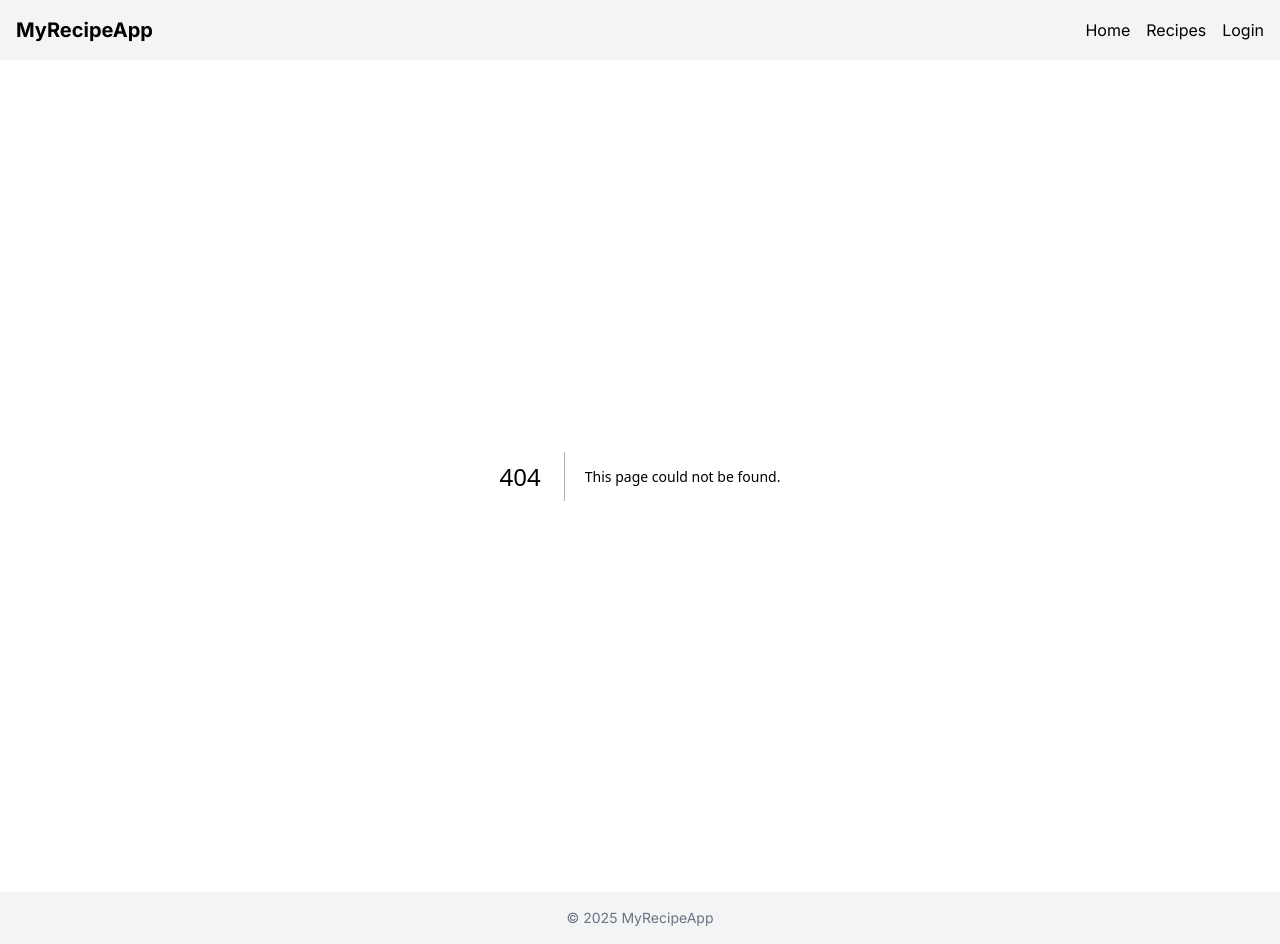
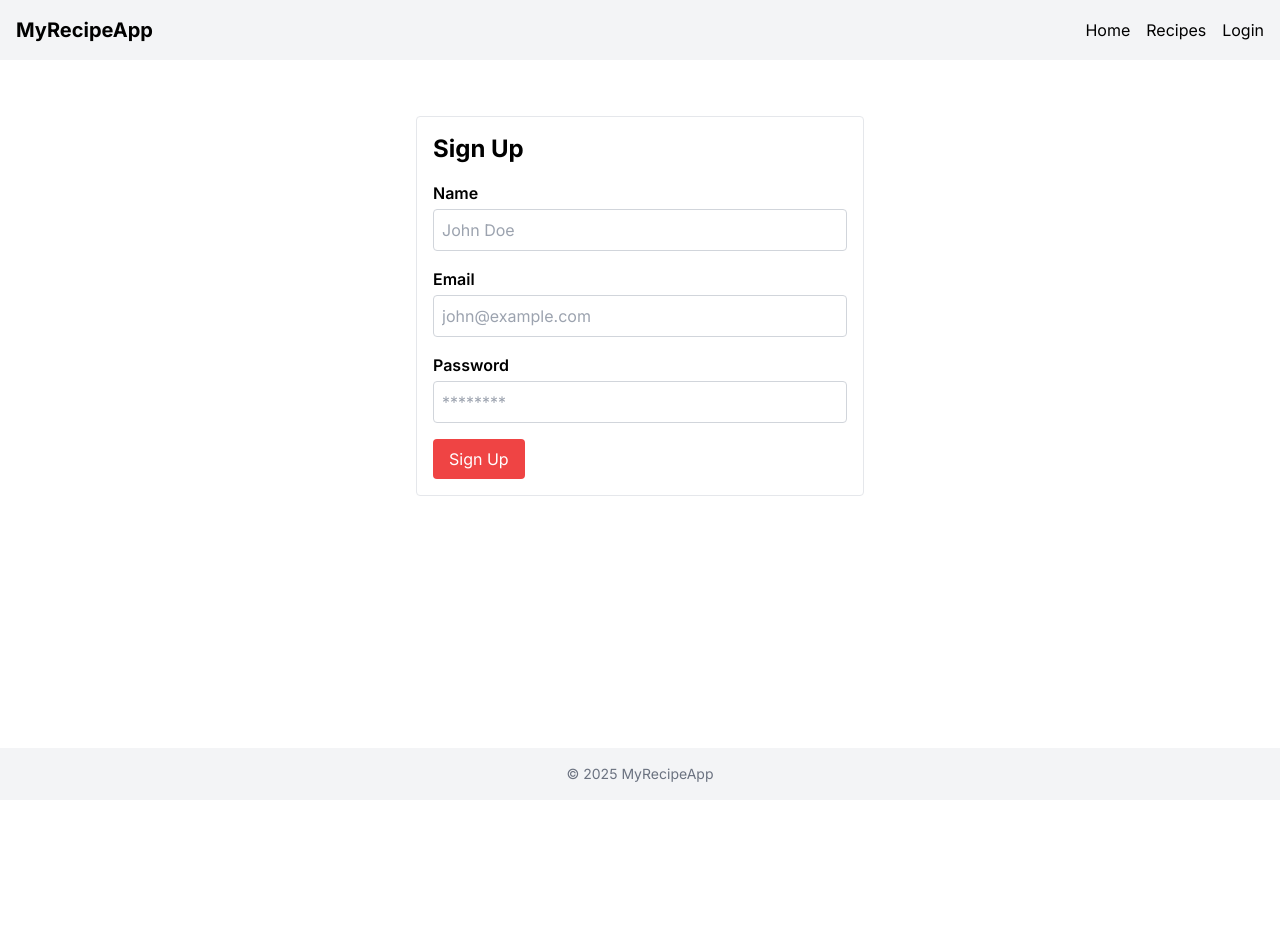
Before and after one commit to mbvaaland/my-recipe-app, a Next.js app: page /register in a window 1280 px wide. Before the commit this address had no page. After the commit the page ends 800 px from the top, so only its background shows below. Built offline with nearby package versions, Linux system fonts and the light colour scheme.

Commit message:
Add user model, NextAuth config, registration endpoint, sign-up form page and connect to /api/register

```diff
--- a/package.json
+++ b/package.json
@@ -9,8 +9,10 @@
     "lint": "next lint"
   },
   "dependencies": {
+    "bcrypt": "^5.1.1",
     "mongoose": "^8.9.7",
     "next": "15.1.6",
+    "next-auth": "^4.24.11",
     "react": "^19.0.0",
     "react-dom": "^19.0.0"
   },
--- /dev/null
+++ b/src/app/api/auth/[...nextauth]/route.ts
@@ -0,0 +1,7 @@
+// src/app/api/auth/[...nextauth]/route.ts
+import NextAuth from 'next-auth'
+import { authOptions } from '@/lib/authOptions'
+
+const handler = NextAuth(authOptions)
+
+export { handler as GET, handler as POST }
--- /dev/null
+++ b/src/app/api/register/route.ts
@@ -0,0 +1,27 @@
+// src/app/api/register/route.ts
+import { NextResponse } from 'next/server'
+import { connectToDB } from '@/lib/db'
+import User from '@/models/User'
+
+export async function POST(request: Request) {
+  try {
+    const { name, email, password } = await request.json()
+
+    await connectToDB()
+
+    // Check if user already exists
+    const existingUser = await User.findOne({ email })
+    if (existingUser) {
+      return NextResponse.json({ error: 'User already exists.' }, { status: 400 })
+    }
+
+    // Create a new user
+    const newUser = await User.create({ name, email, password })
+
+    // Return success
+    return NextResponse.json({ ok: true, user: newUser }, { status: 201 })
+  } catch (err: any) {
+    console.error('Registration error:', err)
+    return NextResponse.json({ error: err.message }, { status: 500 })
+  }
+}
--- /dev/null
+++ b/src/app/register/page.tsx
@@ -0,0 +1,112 @@
+// src/app/register/page.tsx
+"use client";
+
+import { FormEvent, useState } from "react";
+import { useRouter } from "next/navigation"; // Next.js 13's router hook
+
+export default function RegisterPage() {
+  const router = useRouter();
+
+  // Local state to hold form inputs
+  const [name, setName] = useState("");
+  const [email, setEmail] = useState("");
+  const [password, setPassword] = useState("");
+
+  // For error or success messages
+  const [error, setError] = useState("");
+  const [success, setSuccess] = useState("");
+
+  const handleSubmit = async (e: FormEvent<HTMLFormElement>) => {
+    e.preventDefault();
+    setError("");
+    setSuccess("");
+
+    try {
+      // Make the POST request to our registration endpoint
+      const res = await fetch("/api/register", {
+        method: "POST",
+        headers: {
+          "Content-Type": "application/json",
+        },
+        body: JSON.stringify({ name, email, password }),
+      });
+
+      const data = await res.json();
+
+      if (!res.ok) {
+        // If there's an error, set an error message
+        throw new Error(data.error || "Something went wrong");
+      }
+
+      // If successful, show a success message
+      setSuccess("Registration successful! You can now log in.");
+      // Optionally, redirect to login page after a short delay
+      setTimeout(() => {
+        router.push("/login");
+      }, 2000);
+    } catch (err: any) {
+      setError(err.message);
+    }
+  };
+
+  return (
+    <div className="max-w-md mx-auto mt-10 p-4 border border-gray-200 rounded">
+      <h1 className="text-2xl font-bold mb-4">Sign Up</h1>
+      {error && <p className="text-red-500 mb-2">{error}</p>}
+      {success && <p className="text-green-500 mb-2">{success}</p>}
+      <form onSubmit={handleSubmit}>
+        <div className="mb-4">
+          <label htmlFor="name" className="block font-semibold">
+            Name
+          </label>
+          <input
+            id="name"
+            type="text"
+            className="mt-1 p-2 w-full border border-gray-300 rounded"
+            value={name}
+            onChange={(e) => setName(e.target.value)}
+            required
+            placeholder="John Doe"
+          />
+        </div>
+
+        <div className="mb-4">
+          <label htmlFor="email" className="block font-semibold">
+            Email
+          </label>
+          <input
+            id="email"
+            type="email"
+            className="mt-1 p-2 w-full border border-gray-300 rounded"
+            value={email}
+            onChange={(e) => setEmail(e.target.value)}
+            required
+            placeholder="john@example.com"
+          />
+        </div>
+
+        <div className="mb-4">
+          <label htmlFor="password" className="block font-semibold">
+            Password
+          </label>
+          <input
+            id="password"
+            type="password"
+            className="mt-1 p-2 w-full border border-gray-300 rounded"
+            value={password}
+            onChange={(e) => setPassword(e.target.value)}
+            required
+            placeholder="********"
+          />
+        </div>
+
+        <button
+          type="submit"
+          className="bg-red-500 text-white py-2 px-4 rounded hover:bg-red-600"
+        >
+          Sign Up
+        </button>
+      </form>
+    </div>
+  );
+}
--- /dev/null
+++ b/src/lib/authOptions.ts
@@ -0,0 +1,62 @@
+// src/lib/authOptions.ts
+import { AuthOptions } from 'next-auth'
+import CredentialsProvider from 'next-auth/providers/credentials'
+// Import your DB or user model if you need to verify user credentials
+import { connectToDB } from './db'
+import User from '@/models/User' // We'll define a user schema below
+
+export const authOptions: AuthOptions = {
+  session: {
+    strategy: 'jwt',  // or 'database' if using sessions in DB
+  },
+  providers: [
+    // Example of a simple "credentials" provider
+    CredentialsProvider({
+      name: 'Credentials',
+      credentials: {
+        email: { label: 'Email', type: 'email' },
+        password: { label: 'Password', type: 'password' },
+      },
+      async authorize(credentials, req) {
+        // 1. connect to DB
+        await connectToDB()
+
+        // 2. find the user by email
+        const user = await User.findOne({ email: credentials?.email }).select('+password')
+        if (!user) {
+          throw new Error('Invalid credentials')
+        }
+
+        // 3. check password
+        const isValid = await user.comparePassword(credentials!.password)
+        if (!isValid) {
+          throw new Error('Invalid credentials')
+        }
+
+        // 4. return user object if valid
+        return {
+          _id: user._id.toString(),
+          name: user.name,
+          email: user.email,
+        }
+      }
+    })
+  ],
+  pages: {
+    signIn: '/login', // a custom login page you might create
+  },
+  callbacks: {
+    async jwt({ token, user }) {
+      if (user) {
+        token._id = user._id
+      }
+      return token
+    },
+    async session({ session, token }) {
+      if (token) {
+        session.user._id = token._id
+      }
+      return session
+    }
+  }
+}
--- /dev/null
+++ b/src/models/User.ts
@@ -0,0 +1,41 @@
+// src/models/User.ts
+import mongoose, { Schema, Model } from 'mongoose'
+import bcrypt from 'bcrypt'
+
+interface IUser {
+  name: string
+  email: string
+  password: string
+  comparePassword(password: string): Promise<boolean>
+}
+
+const UserSchema = new Schema<IUser>({
+  name: { type: String, required: true },
+  email: { type: String, unique: true, required: true },
+  password: { type: String, required: true, select: false },
+})
+
+// Hash password before save
+UserSchema.pre('save', async function(next) {
+  if (!this.isModified('password')) {
+    return next()
+  }
+  const salt = await bcrypt.genSalt(10)
+  this.password = await bcrypt.hash(this.password, salt)
+  next()
+})
+
+// Compare password method
+UserSchema.methods.comparePassword = async function(password: string) {
+  return await bcrypt.compare(password, this.password)
+}
+
+// Prevent recompiling model on hot reload
+let User: Model<IUser>
+try {
+  User = mongoose.model<IUser>('User')
+} catch {
+  User = mongoose.model<IUser>('User', UserSchema)
+}
+
+export default User
```
Also changed, not shown: 1 other file (tests, documents, lock files or other folders).
